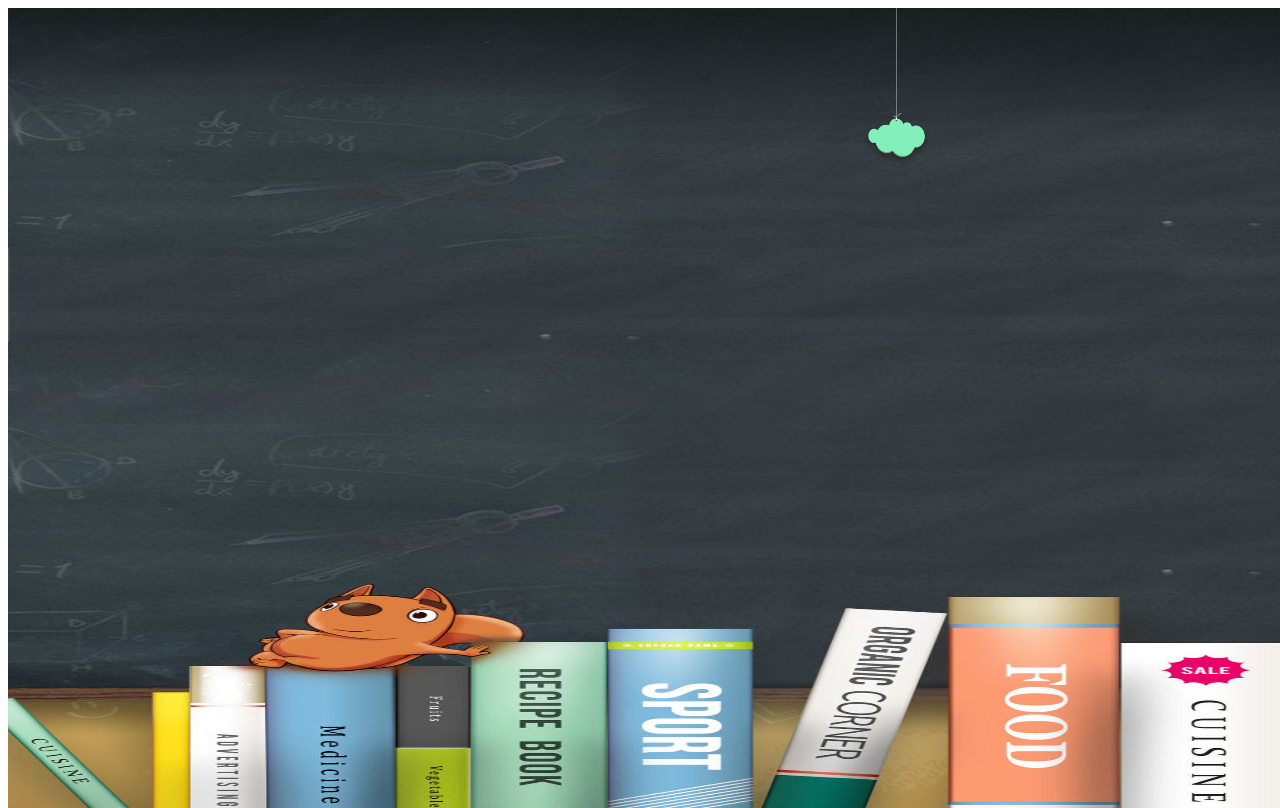
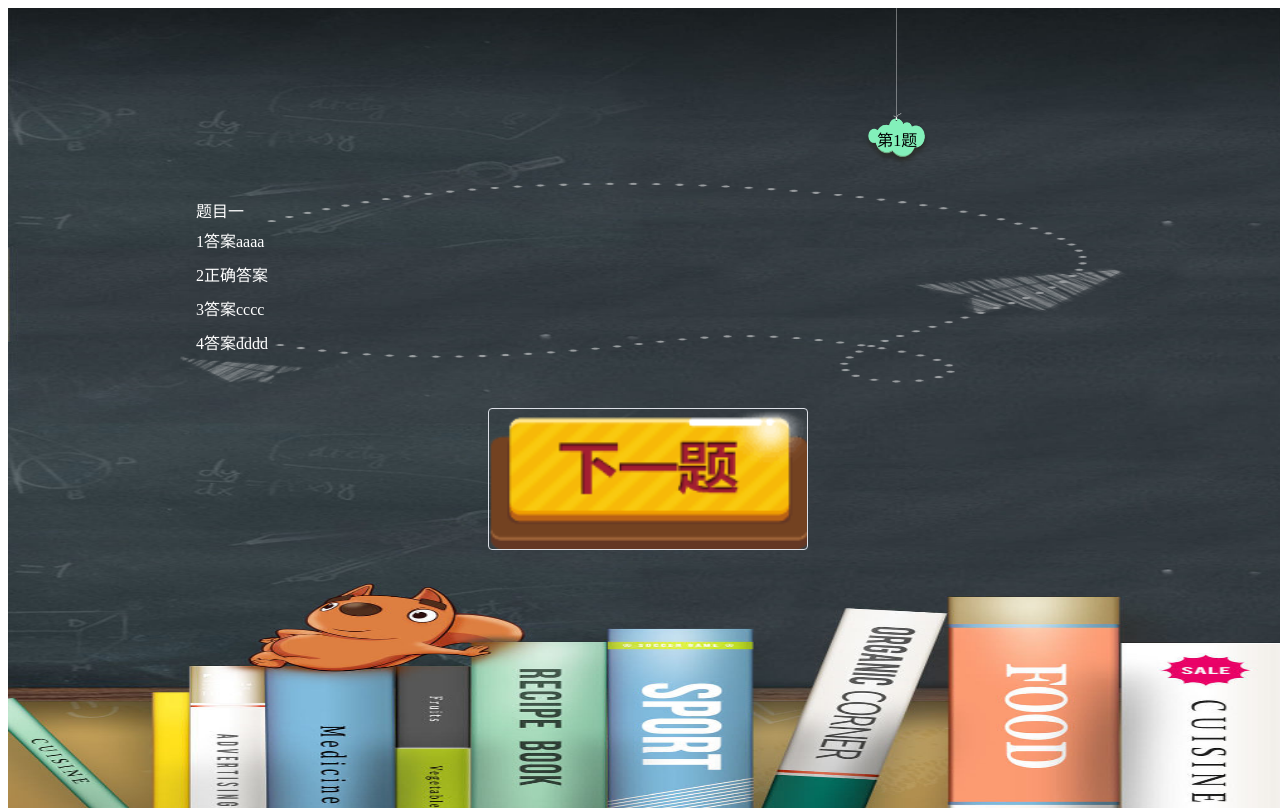
Before and after one commit to kyy108516/vue_EasyTest, a Vue app: page /#/page in a window 1280 px wide. Built offline with nearby package versions, Linux system fonts and the light colour scheme.

Commit message:
新增答题页面样式

```diff
--- a/src/components/index.vue
+++ b/src/components/index.vue
@@ -28,7 +28,8 @@
         }
       },
     computed:mapState([
-      'level'//第几周
+      'level',//第几周
+      'itemDetail' //题目
     ]),
       methods:{
       jump(){
--- a/src/components/page.vue
+++ b/src/components/page.vue
@@ -3,7 +3,21 @@
   <div>
     <el-row>
       <el-col :span="4" :offset="16" class="bg">
-        <span class="num_tip">{{level}}</span>
+        <span class="num_tip">第{{itemNum}}题</span>
+      </el-col>
+    </el-row>
+    <el-row class="ti_beijing">
+      <el-col class="biaoti">{{itemDetail[itemNum-1].topic_name}}</el-col>
+      <ul>
+        <li v-for="item in itemDetail[itemNum-1].topic_answer">
+          <span>{{item.topic_answer_id}}</span>
+          <span>{{item.answer_name}}</span>
+        </li>
+      </ul>
+    </el-row>
+    <el-row style="margin-top: 240px">
+      <el-col :span="6" :offset="9">
+        <el-button v-on:click="jump" class="start"></el-button>
       </el-col>
     </el-row>
   </div>
@@ -16,7 +30,7 @@
         name: "page",
       data(){
           return{
-            msg:"page"
+
           }
       },
       computed:mapState([
@@ -37,7 +51,8 @@
   .num_tip{
     position: absolute;
     margin-top: 119px;
-    margin-left: 12px;
+    margin-left: 16px;
+    color: black;
   }
   .body{
     position: absolute;
@@ -46,4 +61,37 @@
     background: url("../assets/1-1.jpg") no-repeat;
     background-size: 100% 100%;
   }
+  .ti_beijing{
+    background: url("../assets/2-1.png") no-repeat;
+    background-size: 100% 100%;
+    position: absolute;
+    height: 250px;
+    color: white;
+    width: 80%;
+    margin-left: 10%;
+
+  }
+  ul{
+    margin-top: 60px;
+    margin-left: 20px;
+  }
+  li{
+    list-style: none;
+    margin-top: 10px;
+  }
+  span{
+    color: white;
+  }
+  .biaoti{
+    position: absolute;
+    margin-left: 60px;
+    margin-top: 30px;
+  }
+  .start{
+    width: 25%;
+    padding-top: 10%;
+    position: absolute;
+    background: url("../assets/2-2.png") no-repeat;
+    background-size: 100% 100%;
+  }
 </style>
```
